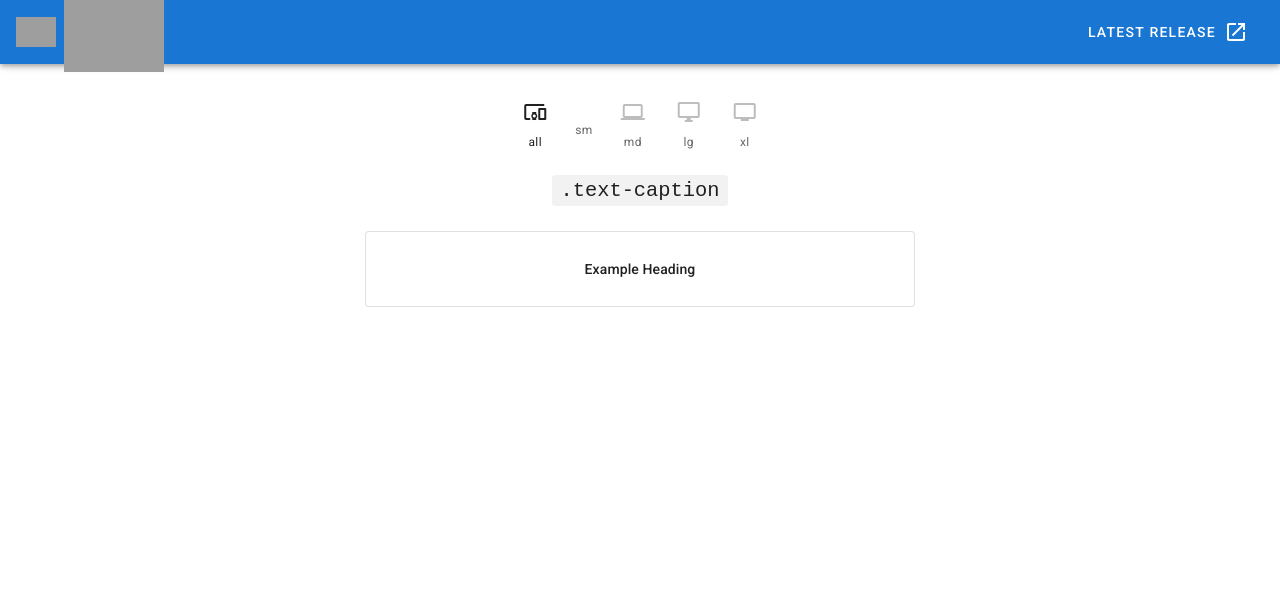
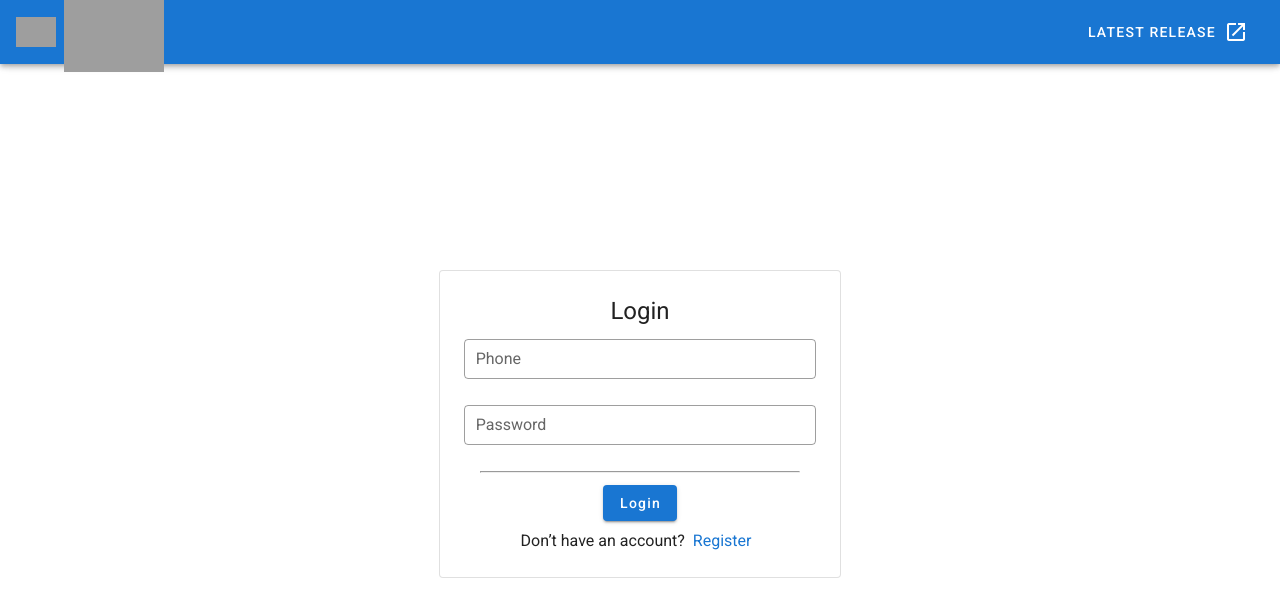
Before and after one commit to hdinjos/Profile-System, a Vue app: page /login in a window 1280 px wide. Shown: the top 614 px of the page. Built offline with nearby package versions, Linux system fonts and the light colour scheme; grey boxes are pictures that could not be loaded.

Commit message:
register

```diff
--- a/src/views/Login.vue
+++ b/src/views/Login.vue
@@ -1,69 +1,81 @@
 <template>
-  <v-container>
-    <v-item-group v-model="model" class="pa-2 d-flex justify-center" mandatory>
-      <v-item v-for="([icon, bp, size], i) in sizes" :key="i" :value="size">
-        <template v-slot:default="{ active, toggle }">
-          <v-hover v-slot="{ hover }">
+  <v-container fluid>
+    <v-row justify="center" align="center" style="height: 90vh">
+      <v-col xs="11" sm="6" md="4">
+        <v-card max-height="100vh" class="pa-3" outlined>
+          <v-container>
             <div
-              :class="[active || hover ? 'text--primary' : 'text--secondary']"
-              class="ma-3 text-center"
-              style="cursor: pointer"
-              @click="toggle"
+              class="text-center text-xs-subtitle-1 text-sm-h6 text-md-h5 pb-3"
             >
-              <v-icon
-                :color="active || hover ? 'grey darken-4' : 'grey lighten-1'"
-                class="pa-1 mb-1"
-                v-text="icon"
-              ></v-icon>
+              Login
+            </div>
+            <v-form ref="form" v-model="valid" lazy-validation>
+              <v-text-field
+                dense
+                v-model="phone"
+                :rules="phoneRules"
+                label="Phone"
+                required
+                outlined
+              ></v-text-field>
 
-              <div class="caption" v-text="bp"></div>
-            </div>
-          </v-hover>
-        </template>
-      </v-item>
-    </v-item-group>
-
-    <div class="text-h5 mb-6 text-center">
-      <code v-text="typeClass"></code>
-    </div>
-
-    <v-card
-      class="d-flex align-center justify-center pa-4 mx-auto"
-      max-width="550"
-      min-height="76"
-      outlined
-    >
-      <div :class="`text-caption text-md-subtitle-2`">Example Heading</div>
-    </v-card>
+              <v-text-field
+                dense
+                v-model="password"
+                :rules="passwordRules"
+                label="Password"
+                required
+                outlined
+                type="password"
+              ></v-text-field>
+              <hr class="mx-4" />
+              <div class="d-flex flex-column align-center">
+                <div>
+                  <v-btn
+                    color="primary"
+                    class="mt-3 text-capitalize"
+                    @click="submitGo"
+                  >
+                    Login
+                  </v-btn>
+                </div>
+                <div class="mt-2">
+                  <span>Don’t have an account?</span>
+                  <router-link class="mx-2 text-decoration-none" to="/register"
+                    >Register</router-link
+                  >
+                </div>
+              </div>
+            </v-form>
+          </v-container>
+        </v-card>
+      </v-col>
+    </v-row>
   </v-container>
 </template>
 
 <script>
 export default {
   data: () => ({
-    model: 'caption',
-    sizes: [
-      ['mdi-devices', 'all', 'caption'],
-      ['mdi-cellphone-iphone', 'sm', 'body-2'],
-      ['mdi-laptop', 'md', 'body-1'],
-      ['mdi-monitor', 'lg', 'h6'],
-      ['mdi-television', 'xl', 'h4'],
+    valid: false,
+    phone: '',
+    password: '',
+    country: '',
+    phoneRules: [
+      (v) => !!v || 'Phone is required',
+      (v) => /^[0-9]{1,20}$/.test(v) || 'Phone must number',
+    ],
+    passwordRules: [
+      (v) => !!v || 'Password is required',
+      (v) => /^(?=.*[A-Za-z])(?=.*\d)[A-Za-z\d]{8,}$/.test(v)
+        || 'Password must minimum 8 character, at least one letter and one number ',
     ],
   }),
-
-  computed: {
-    typeClass() {
-      const type = ['text', this.model];
-      const [, breakpoint] = this.current;
-
-      if (breakpoint !== 'all') {
-        type.splice(1, 0, breakpoint);
+  methods: {
+    submitGo() {
+      if (this.valid) {
+        alert('valid');
       }
-
-      return `.${type.join('-')}`;
-    },
-    current() {
-      return this.sizes.find((size) => size[2] === this.model);
     },
   },
 };
--- a/src/views/Register.vue
+++ b/src/views/Register.vue
@@ -75,9 +75,8 @@ export default {
     ],
     passwordRules: [
       (v) => !!v || 'Password is required',
-      (v) =>
-        /^(?=.*[A-Za-z])(?=.*\d)[A-Za-z\d]{8,}$/.test(v) ||
-        'Password must minimum 8 character, at least one letter and one number ',
+      (v) => /^(?=.*[A-Za-z])(?=.*\d)[A-Za-z\d]{8,}$/.test(v)
+        || 'Password must minimum 8 character, at least one letter and one number ',
     ],
     countryRules: [
       (v) => !!v || 'Country is required',
```
